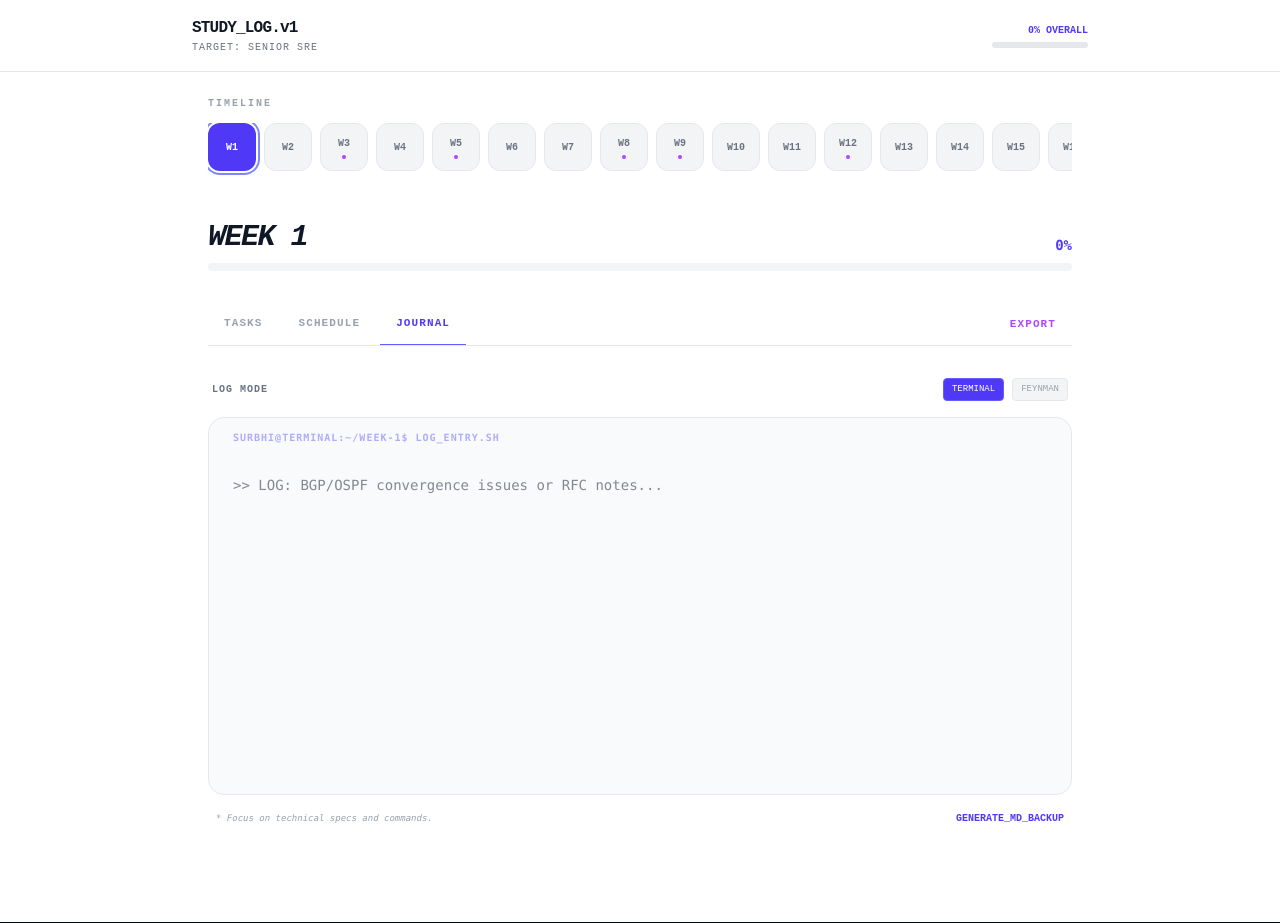
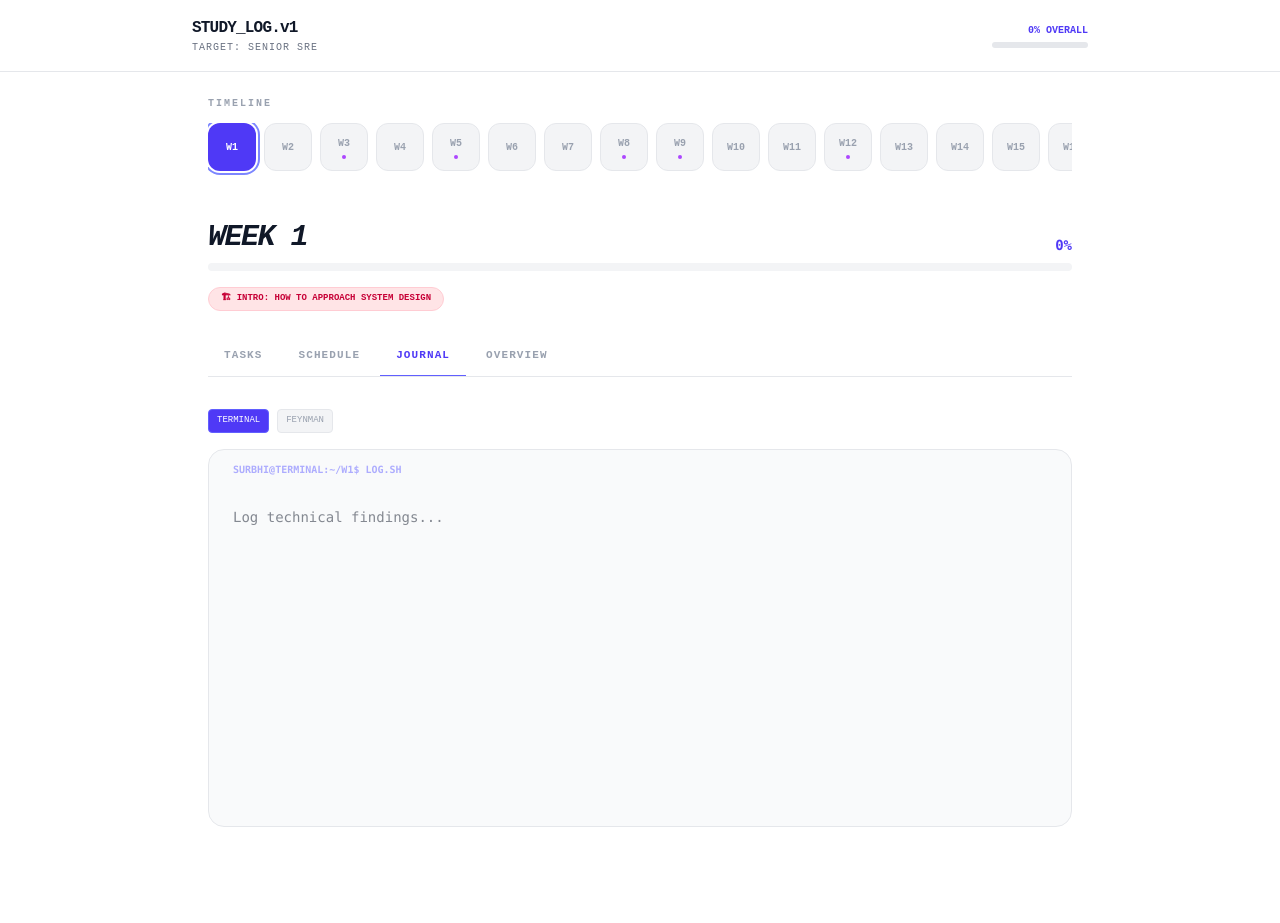
Before and after one commit to surbhi-145/study-tracker, a React (Vite) app: page / in a window 1280 px wide. Both pictures are taken after a click on the button "JOURNAL". Built offline with nearby package versions, Linux system fonts and the light colour scheme.

Commit message:
fix: bring back components

```diff
--- a/src/App.jsx
+++ b/src/App.jsx
@@ -253,24 +253,32 @@ function TrackCard({ week, track, data: trackData, storageData, onToggle, label
         </div>
     );
 }
+// --- Main Application ---
 
 export default function StudyTracker() {
-    const { data, save, loaded } = useStorage();
+    const [data, setData] = useState({});
+    const [loaded, setLoaded] = useState(false);
     const [activeWeek, setActiveWeek] = useState(1);
     const [activeTab, setActiveTab] = useState("tasks");
 
-    const weekData = WEEKS[activeWeek - 1];
+    useEffect(() => {
+        const result = localStorage.getItem("tracker-state");
+        if (result) setData(JSON.parse(result));
+        setLoaded(true);
+    }, []);
 
-    function toggleItem(id) {
-        save({ ...data, [id]: !data[id] });
-    }
+    const save = (newData) => {
+        setData(newData);
+        localStorage.setItem("tracker-state", JSON.stringify(newData));
+    };
 
-    function getWeekProgress(weekNum) {
+    const toggleItem = (id) => save({ ...data, [id]: !data[id] });
+
+    const getWeekProgress = (weekNum) => {
         const w = WEEKS[weekNum - 1];
         const ids = [...w.trackA.tasks.map((_, i) => `w${weekNum}-tA-${i}`), ...w.trackB.tasks.map((_, i) => `w${weekNum}-tB-${i}`), ...w.trackC.tasks.map((_, i) => `w${weekNum}-tC-${i}`)];
-        if (!ids.length) return 0;
-        return Math.round((ids.filter(id => data[id]).length / ids.length) * 100);
-    }
+        return ids.length ? Math.round((ids.filter(id => data[id]).length / ids.length) * 100) : 0;
+    };
 
     const totalPct = (() => {
         let total = 0, done = 0;
@@ -281,24 +289,14 @@ export default function StudyTracker() {
         return total > 0 ? Math.round((done / total) * 100) : 0;
     })();
 
-    const exportJournal = () => {
-        const journalEntries = WEEKS.map(w => {
-            const entry = data[`w${w.week}-journal`];
-            return entry?.trim() ? `## Week ${w.week}: ${w.trackA.title}\n\n${entry}\n\n---` : null;
-        }).filter(Boolean).join("\n\n");
-        if (!journalEntries) return alert("Journals are empty!");
-        const blob = new Blob([`# Surbhi's Study Journal\n\n${journalEntries}`], { type: "text/markdown" });
-        const link = document.createElement("a");
-        link.href = URL.createObjectURL(blob);
-        link.download = `surbhi-study-log.md`;
-        link.click();
-    };
+    const weekData = WEEKS[activeWeek - 1];
 
-    if (!loaded) return <div className="min-h-screen bg-white dark:bg-gray-950 flex items-center justify-center text-gray-500 font-mono">BOOTING_SYSTEM...</div>;
+    if (!loaded) return <div className="min-h-screen bg-white dark:bg-gray-950 flex items-center justify-center font-mono text-gray-400">LOADING_SRE_CORE...</div>;
 
     return (
         <div className="min-h-screen transition-colors duration-300 bg-white dark:bg-gray-950 text-gray-900 dark:text-white pb-24" style={{ fontFamily: "'DM Mono', monospace" }}>
 
+            {/* ADAPTIVE HEADER */}
             <header className="sticky top-0 z-30 bg-white/80 dark:bg-gray-950/80 backdrop-blur-lg border-b border-gray-200 dark:border-gray-800 px-4 py-4">
                 <div className="max-w-4xl mx-auto flex items-center justify-between">
                     <div>
@@ -308,7 +306,7 @@ export default function StudyTracker() {
                     <div className="text-right">
                         <div className="text-[10px] text-indigo-600 dark:text-indigo-400 font-bold uppercase mb-1">{totalPct}% OVERALL</div>
                         <div className="w-24 h-1.5 bg-gray-200 dark:bg-gray-800 rounded-full overflow-hidden">
-                            <div className="h-full bg-indigo-500 transition-all duration-1000" style={{ width: `${totalPct}%` }} />
+                            <div className="h-full bg-indigo-500" style={{ width: `${totalPct}%` }} />
                         </div>
                     </div>
                 </div>
@@ -316,17 +314,16 @@ export default function StudyTracker() {
 
             <div className="max-w-4xl mx-auto px-4 mt-6">
 
+                {/* TIMELINE SELECTOR */}
                 <div className="mb-8">
                     <p className="text-[10px] text-gray-400 dark:text-gray-600 uppercase tracking-[0.2em] font-bold mb-3">Timeline</p>
                     <div className="flex gap-2 overflow-x-auto pb-4 no-scrollbar">
                         {WEEKS.map((w, i) => {
                             const isActive = activeWeek === i + 1;
-                            const isDone = getWeekProgress(i + 1) === 100;
+                            const progress = getWeekProgress(i + 1);
                             return (
-                                <button
-                                    key={i}
-                                    onClick={() => setActiveWeek(i + 1)}
-                                    className={`flex-shrink-0 w-12 h-12 rounded-xl flex flex-col items-center justify-center transition-all ${isActive ? "bg-indigo-600 text-white ring-2 ring-indigo-400 ring-offset-2 dark:ring-offset-gray-950" : isDone ? "bg-emerald-100 dark:bg-emerald-950/50 text-emerald-600 dark:text-emerald-500 border border-emerald-200 dark:border-emerald-900" : "bg-gray-100 dark:bg-gray-900 text-gray-500 border border-gray-200 dark:border-gray-800"}`}
+                                <button key={i} onClick={() => { setActiveWeek(i + 1); if(activeTab === 'overview') setActiveTab('tasks'); }}
+                                    className={`flex-shrink-0 w-12 h-12 rounded-xl flex flex-col items-center justify-center transition-all ${isActive ? "bg-indigo-600 text-white ring-2 ring-indigo-400 ring-offset-2 dark:ring-offset-gray-950" : progress === 100 ? "bg-emerald-100 dark:bg-emerald-950/50 text-emerald-600" : "bg-gray-100 dark:bg-gray-900 text-gray-400 border border-gray-200 dark:border-gray-800"}`}
                                 >
                                     <span className="text-[10px] font-bold">W{i + 1}</span>
                                     {w.paper && <div className="w-1 h-1 bg-purple-500 rounded-full mt-1"></div>}
@@ -336,23 +333,33 @@ export default function StudyTracker() {
                     </div>
                 </div>
 
+                {/* WEEKLY METADATA (Restore System Design & Papers) */}
                 {activeTab !== "overview" && (
-                    <div className="mb-8 animate-in fade-in slide-in-from-bottom-2">
+                    <div className="mb-6 animate-in fade-in slide-in-from-bottom-2">
                         <div className="flex items-end justify-between mb-2">
                             <h2 className="text-3xl font-black italic tracking-tighter">WEEK {activeWeek}</h2>
                             <span className="text-sm font-mono text-indigo-600 dark:text-indigo-400 font-bold">{getWeekProgress(activeWeek)}%</span>
                         </div>
-                        <div className="w-full h-2 bg-gray-100 dark:bg-gray-900 rounded-full overflow-hidden">
+                        <div className="w-full h-2 bg-gray-100 dark:bg-gray-900 rounded-full overflow-hidden mb-4">
                             <div className="h-full bg-indigo-500 transition-all duration-700" style={{ width: `${getWeekProgress(activeWeek)}%` }} />
+                        </div>
+
+                        <div className="flex flex-wrap gap-2">
+                            {weekData.paper && (
+                                <a href={weekData.paper.url} target="_blank" rel="noreferrer" className="text-[9px] bg-purple-100 dark:bg-purple-950/50 border border-purple-200 dark:border-purple-800 text-purple-700 dark:text-purple-300 px-3 py-1 rounded-full uppercase font-bold">📄 {weekData.paper.title}</a>
+                            )}
+                            {weekData.systemDesign && (
+                                <span className="text-[9px] bg-rose-100 dark:bg-rose-950/50 border border-rose-200 dark:border-rose-800 text-rose-700 dark:text-rose-300 px-3 py-1 rounded-full uppercase font-bold">🏗 {weekData.systemDesign}</span>
+                            )}
                         </div>
                     </div>
                 )}
 
+                {/* NAVIGATION */}
                 <nav className="flex gap-1 mb-8 border-b border-gray-200 dark:border-gray-900 overflow-x-auto no-scrollbar">
-                    {["tasks", "schedule", "journal"].map(tab => (
+                    {["tasks", "schedule", "journal", "overview"].map(tab => (
                         <button key={tab} onClick={() => setActiveTab(tab)} className={`px-4 py-3 text-[11px] font-black uppercase tracking-widest transition-all border-b-2 -mb-px ${activeTab === tab ? "border-indigo-500 text-indigo-600 dark:text-white" : "border-transparent text-gray-400"}`}>{tab}</button>
                     ))}
-                    <button onClick={exportJournal} className="ml-auto px-4 py-3 text-[11px] font-black uppercase tracking-widest text-purple-500">Export</button>
                 </nav>
 
                 <main className="min-h-[400px]">
@@ -378,60 +385,35 @@ export default function StudyTracker() {
                     )}
 
                     {activeTab === "journal" && (
-    <div className="space-y-4 animate-in fade-in duration-500">
-        <div className="flex items-center justify-between px-1">
-            <p className="text-[10px] text-gray-500 uppercase tracking-widest font-bold">Log Mode</p>
+                        <div className="space-y-4">
                             <div className="flex gap-2">
                                 {['terminal', 'feynman'].map(mode => (
-                    <button
-                        key={mode}
-                        onClick={() => save({ ...data, journalMode: mode })}
-                        className={`text-[9px] uppercase px-2 py-1 rounded border transition-all ${
-                            (data.journalMode || 'terminal') === mode
-                            ? "bg-indigo-600 border-indigo-500 text-white"
-                            : "bg-gray-100 dark:bg-gray-800 border-gray-200 dark:border-gray-700 text-gray-400"
-                        }`}
-                    >
-                        {mode}
-                    </button>
+                                    <button key={mode} onClick={() => save({ ...data, journalMode: mode })} className={`text-[9px] uppercase px-2 py-1 rounded border ${(data.journalMode || 'terminal') === mode ? "bg-indigo-600 border-indigo-500 text-white" : "bg-gray-100 dark:bg-gray-800 border-gray-200 dark:border-gray-700 text-gray-400"}`}>{mode}</button>
                                 ))}
                             </div>
+                            <div className="bg-gray-50 dark:bg-gray-900 border border-gray-200 dark:border-gray-800 rounded-2xl p-6 relative">
+                                <div className="absolute top-3 left-6 text-[10px] font-bold text-indigo-500/50 uppercase font-mono">
+                                    {data.journalMode === 'feynman' ? `feynman_engine --explain --w${activeWeek}` : `surbhi@terminal:~/w${activeWeek}$ log.sh`}
                                 </div>
-
-        <div className="bg-gray-50 dark:bg-gray-900 border border-gray-200 dark:border-gray-800 rounded-2xl p-6 relative transition-all">
-            {/* Contextual Header */}
-            <div className="absolute top-3 left-6 text-[10px] font-bold text-indigo-500/50 uppercase tracking-widest font-mono">
-                {data.journalMode === 'feynman'
-                    ? `feynman_engine --explain --week=${activeWeek}`
-                    : `surbhi@terminal:~/week-${activeWeek}$ log_entry.sh`
-                }
-            </div>
-
-            <textarea
-                value={data[`w${activeWeek}-journal`] || ""}
-                onChange={(e) => save({ ...data, [`w${activeWeek}-journal`]: e.target.value })}
+                                <textarea value={data[`w${activeWeek}-journal`] || ""} onChange={(e) => save({ ...data, [`w${activeWeek}-journal`]: e.target.value })}
                                     className="w-full h-80 bg-transparent text-gray-900 dark:text-white outline-none resize-none pt-8 font-mono text-sm leading-relaxed"
-                placeholder={
-                    data.journalMode === 'feynman'
-                    ? "Explain this week's core concept as if you're teaching a Junior SRE. Identify the gaps in your own understanding as you write..."
-                    : (activeWeek <= 4 ? ">> LOG: BGP/OSPF convergence issues or RFC notes..." :
-                       activeWeek <= 8 ? ">> LOG: Linux kernel hooks, eBPF XDP counter results..." :
-                       ">> LOG: System architecture trade-offs and bottleneck analysis...")
-                }
+                                    placeholder={data.journalMode === 'feynman' ? "Teach the concept..." : "Log technical findings..."}
                                 />
                             </div>
+                        </div>
+                    )}
 
-        <div className="flex justify-between items-center px-2">
-            <span className="text-[9px] text-gray-400 font-mono italic">
-                * {data.journalMode === 'feynman' ? "Focus on clarity and mental models." : "Focus on technical specs and commands."}
-            </span>
-            <button
-                onClick={exportJournal}
-                className="text-[10px] font-bold text-indigo-600 dark:text-indigo-400 hover:underline"
-            >
-                GENERATE_MD_BACKUP
-            </button>
+                    {activeTab === "overview" && (
+                        <div className="grid grid-cols-2 sm:grid-cols-4 gap-3">
+                            {WEEKS.map((w, i) => (
+                                <div key={i} className="bg-gray-50 dark:bg-gray-900 p-3 rounded-xl border border-gray-200 dark:border-gray-800">
+                                    <div className="text-[10px] font-bold text-gray-400 mb-1">WEEK {i+1}</div>
+                                    <div className="text-xs font-bold truncate mb-2">{w.trackA.title}</div>
+                                    <div className="w-full h-1 bg-gray-200 dark:bg-gray-800 rounded-full">
+                                        <div className="h-full bg-indigo-500 transition-all duration-500" style={{ width: `${getWeekProgress(i+1)}%` }} />
                                     </div>
+                                </div>
+                            ))}
                         </div>
                     )}
                 </main>
```
Also changed, not shown: 5 other files (tests, documents, lock files or other folders). Lines whose indentation alone changed are shown as unchanged.
